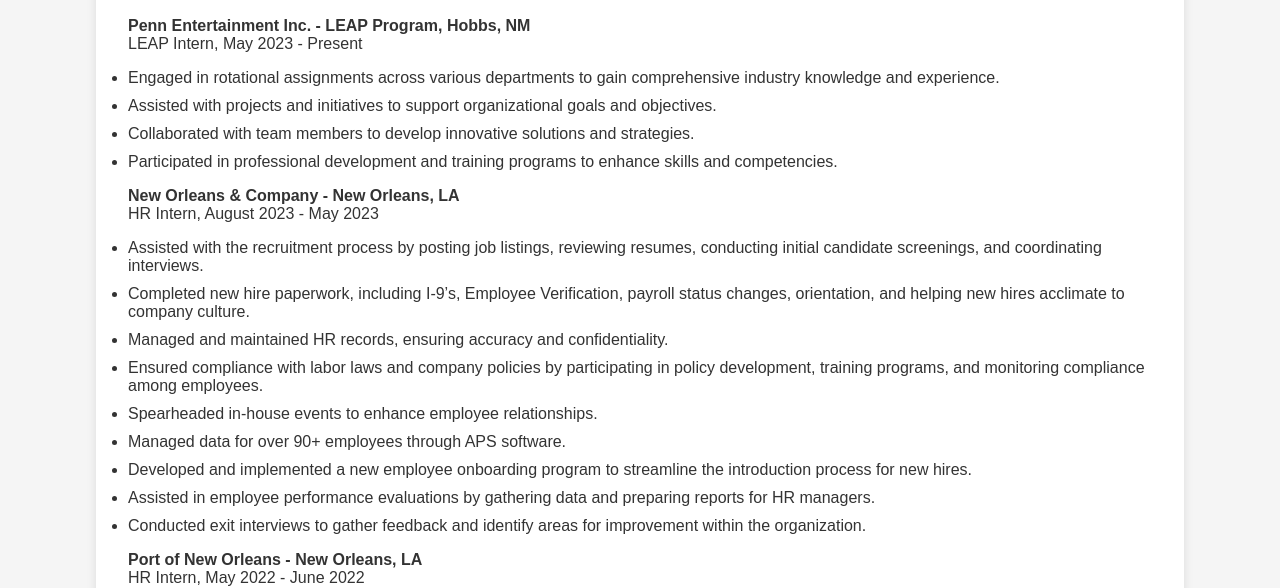
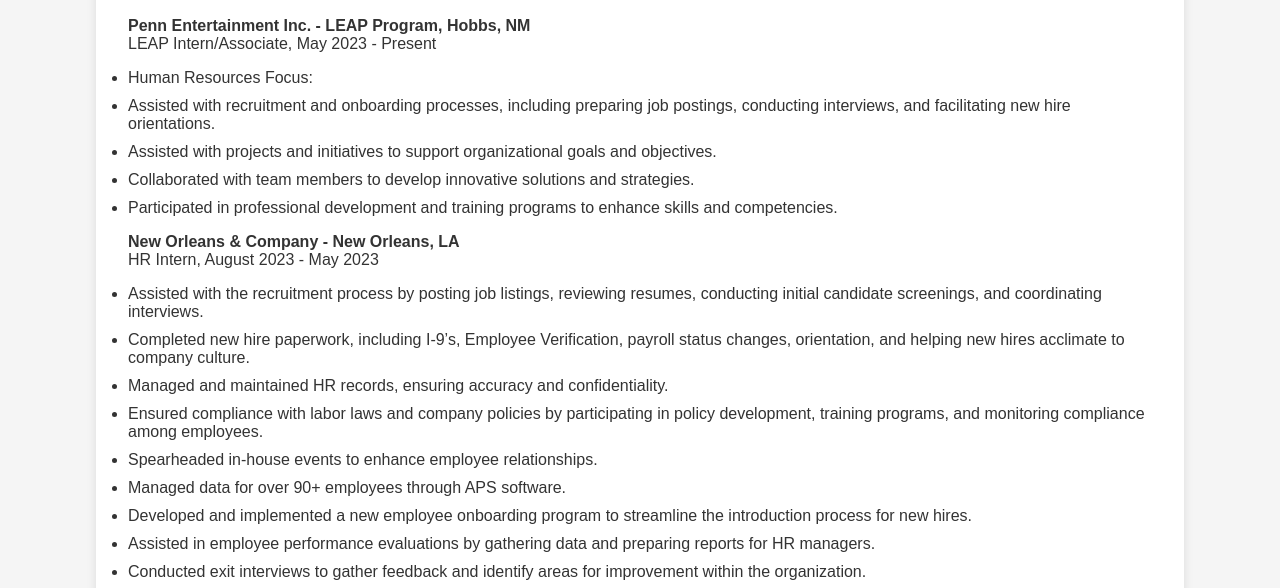
Before and after one commit to rgwilliamsii/AboutMe, a plain HTML site: page experience.html in a window 1280 px wide. Shown: the part 227-815 px from the top of the page. Drawn offline with Linux system fonts and the light colour scheme.

Commit message:
Update experience.html

```diff
--- a/experience.html
+++ b/experience.html
@@ -55,9 +55,10 @@
     <div class="container">
         <h2>Work Experience</h2>
         <p><strong>Penn Entertainment Inc. - LEAP Program, Hobbs, NM</strong><br>
-        LEAP Intern, May 2023 - Present</p>
+        LEAP Intern/Associate, May 2023 - Present</p>
         <ul>
-            <li>Engaged in rotational assignments across various departments to gain comprehensive industry knowledge and experience.</li>
+            <li>Human Resources Focus:</li>
+                <li>Assisted with recruitment and onboarding processes, including preparing job postings, conducting interviews, and facilitating new hire orientations.</li>
             <li>Assisted with projects and initiatives to support organizational goals and objectives.</li>
             <li>Collaborated with team members to develop innovative solutions and strategies.</li>
             <li>Participated in professional development and training programs to enhance skills and competencies.</li>
```
